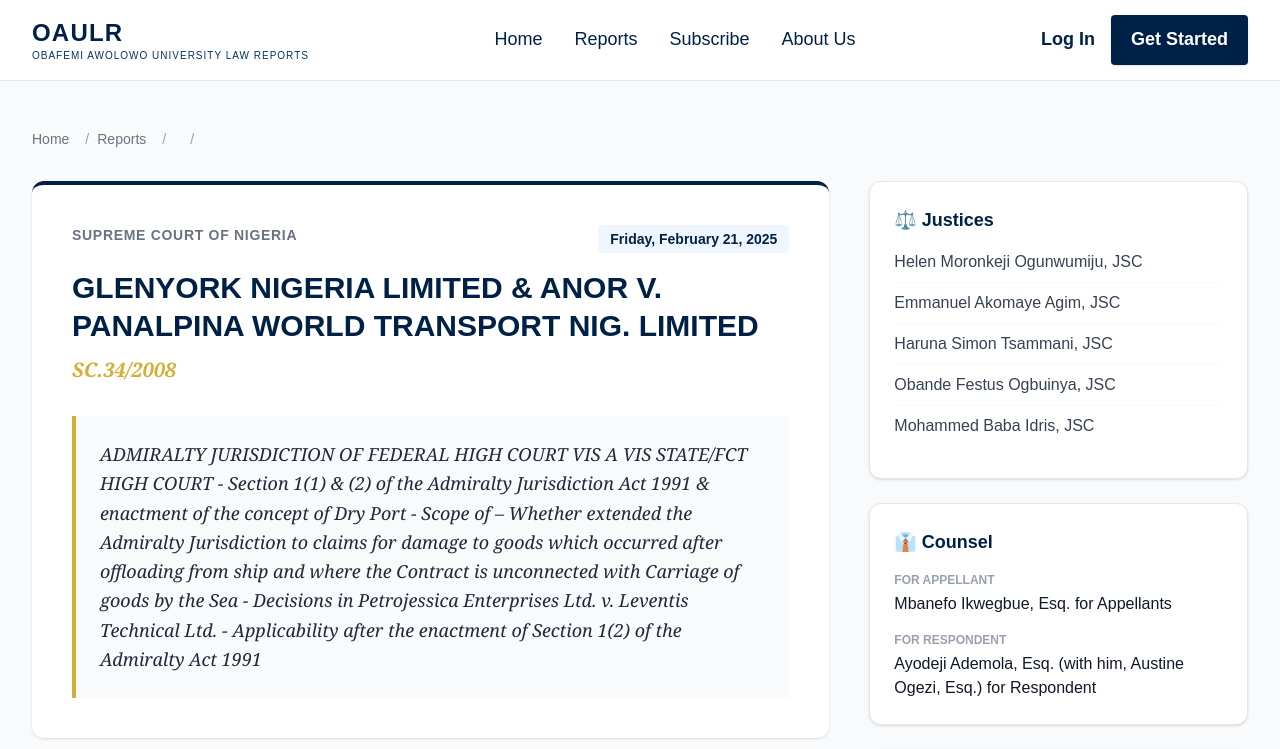
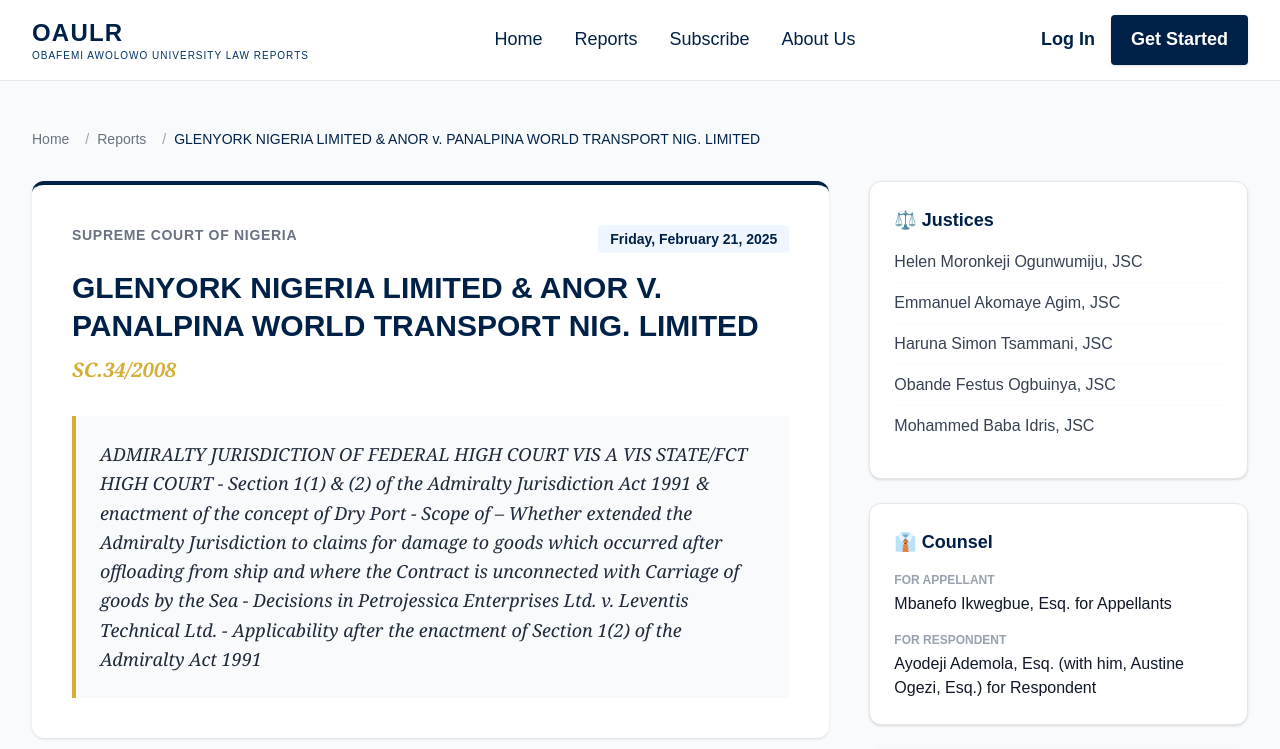
Before and after one commit to Ayosensei/oaulr-frontend, a Next.js app: page /reports/1 in a window 1280 px wide. Shown: the top 749 px of the page. Built offline with nearby package versions, Linux system fonts and the light colour scheme.

Commit message:
minor fixes

```diff
--- a/app/reports/[id]/page.tsx
+++ b/app/reports/[id]/page.tsx
@@ -1,11 +1,14 @@
-
+'use client';
 
 import Link from 'next/link';
+import { useParams } from 'next/navigation';
+import { useState, useEffect } from 'react';
 import FadeIn from '../../components/FadeIn';
 import Breadcrumbs from '../../components/Breadcrumbs';
 import DownloadButton from './download';
 import ShareButton from '@/app/components/ShareButton';
 import { getBaseUrl } from '@/app/components/BaseUrl';
+
 type CourtCase = {
   id: number;
   FILE_NAME: string;
@@ -29,30 +32,53 @@ type CourtCase = {
   }
 };
 
-export default async function CaseDetail(props: { params: Promise<{ id: string }> }) {
-  const params = await props.params; // <--- THIS FIXES THE ERROR
+export default function CaseDetail() {
+  const params = useParams();
+  const id = params.id as string;
 
-const baseUrl = getBaseUrl()
+  const [caseData, setCaseData] = useState<CourtCase | null>(null);
+  const [loading, setLoading] = useState(true);
+
+  useEffect(() => {
+    async function fetchData() {
+      const baseUrl = getBaseUrl();
       const res = await fetch(`${baseUrl}/api/cases`, {
         method: "GET",
         headers: {
           "Content-type": "application/json"
         },
-  cache: 'no-store' ,
-})
+        cache: 'no-store',
+      });
 
+      if (!res.ok) {
+        console.error('Failed to fetch cases');
+        setCaseData(null);
+        setLoading(false);
+        return;
+      }
 
-const {cases} = await res.json()
+      const { cases } = await res.json();
+      const foundCase = cases.find((c: CourtCase) => c.id === Number(id));
+      setCaseData(foundCase || null);
+      setLoading(false);
+    }
 
-const caseData =  cases.find((c: CourtCase)=> c.id === Number(params.id))
+    fetchData();
+  }, [id]);
 
-
+  if (loading) {
+    return (
+      <div className="min-h-screen flex flex-col items-center justify-center bg-gray-50">
+        <h2 className="text-3xl font-bold text-[#002147]">Loading...</h2>
+      </div>
+    );
+  }
 
   if (!caseData) {
     return (
       <div className="min-h-screen flex flex-col items-center justify-center bg-gray-50">
         <h2 className="text-3xl font-bold text-[#002147]">Case Not Found</h2>
-        <p className="text-gray-600 mt-2">ID: {params.id}</p>
+        <p className="text-gray-600 mt-2">ID: {id}</p>
         <Link href="/reports" className="text-[#d4af37] font-bold hover:underline mt-4 text-lg">&larr; Go Back</Link>
       </div>
     );
@@ -67,8 +93,8 @@ const caseData =  cases.find((c: CourtCase)=> c.id === Number(params.id))
             items={[
               { label: 'Home', href: '/' },
               { label: 'Reports', href: '/reports' },
-              { label: caseData.category, href: '/reports' }, // Linking category to reports for now
-              { label: caseData.title }
+
+              { label: caseData.TITLE }
             ]}
           />
         </FadeIn>
@@ -90,7 +116,7 @@ const caseData =  cases.find((c: CourtCase)=> c.id === Number(params.id))
                   {caseData.APPEAL_NO}
                 </p>
                 <div className="bg-gray-50 border-l-4 border-[#d4af37] p-6 italic text-gray-800 font-serif text-lg leading-relaxed">
-                  {caseData. JURISDICTION_ISSUE}
+                  {caseData.JURISDICTION_ISSUE}
                 </div>
               </div>
             </FadeIn>
@@ -181,11 +207,11 @@ const caseData =  cases.find((c: CourtCase)=> c.id === Number(params.id))
 
             <FadeIn direction="left" delay={0.5}>
               <div className="bg-white p-6 rounded-xl shadow-sm border border-gray-200 sticky top-24">
-                 <DownloadButton caseData={caseData}/>
+                <DownloadButton caseData={caseData} />
                 {/* Ensure this button text doesn't wrap awkwardly */}
                 <ShareButton
                   title={caseData.TITLE}
-  url={`${baseUrl}/reports/${params.id}`}
+                  url={`${getBaseUrl()}/reports/${id}`}
                 />
               </div>
             </FadeIn>
```
Lines whose indentation alone changed are shown as unchanged.
